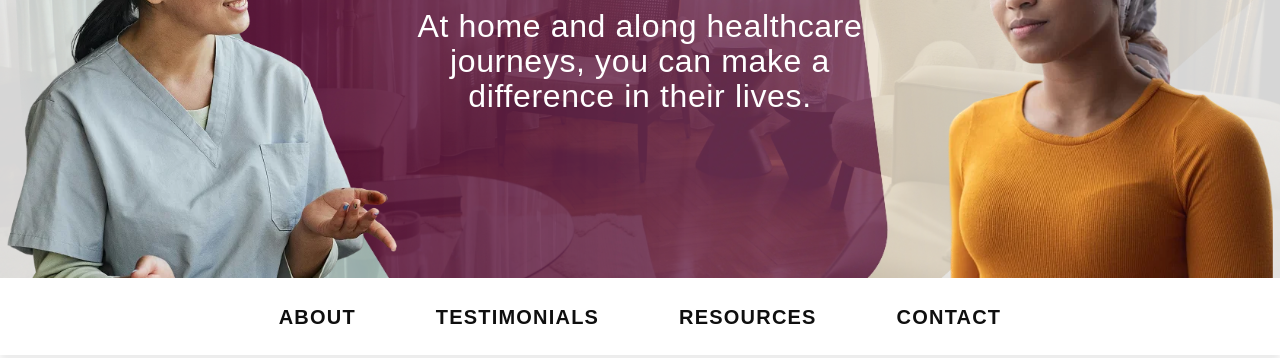
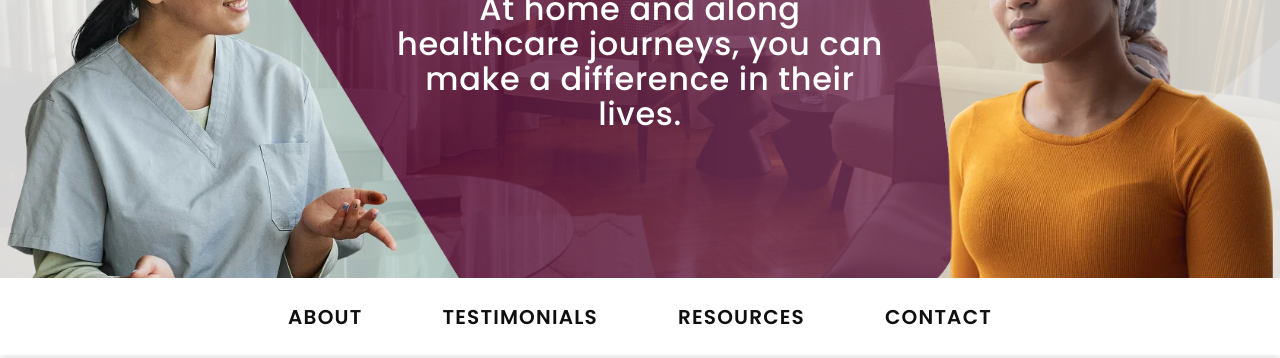
Before and after one commit to weareoutright/alliance-image-campaign, a website: page index.html in a window 1280 px wide. Shown: the part 442-800 px from the top of the page. Drawn offline with Linux system fonts and the light colour scheme.

Commit message:
Replace ITC Avant Garde Gothic Pro with Google Fonts Poppins
Switched from proprietary ITC Avant Garde Gothic Pro to free Google Fonts
Poppins for better accessibility and consistent rendering across all browsers.

- Added Google Fonts import with weights 400, 500, 600, 700
- Updated font-primary variable to use Poppins
- Adjusted hero color overlay left position to 70px

```diff
--- a/src/styles.scss
+++ b/src/styles.scss
@@ -1,6 +1,9 @@
 // ==========================================================================
 // Alliance Image Campaign - Styles
 // ==========================================================================
+
+// Google Fonts Import
+@import url('https://fonts.googleapis.com/css2?family=Poppins:wght@400;500;600;700&display=swap');
 
 // Variables
 // ==========================================================================
@@ -15,7 +18,7 @@ $color-cream: #e7dac4;
 $color-peach-light: #f4cbac;
 
 // Typography
-$font-primary: 'ITC Avant Garde Gothic Pro', sans-serif;
+$font-primary: 'Poppins', sans-serif;
 
 // Font Weights
 $font-weight-book: 400;
@@ -186,6 +189,7 @@ ul {
 
   &__color-overlay {
     @include absolute-fill;
+    left: 70px;
     object-fit: cover;
     object-position: center;
 
```
Also changed, not shown: assets/css/styles.css, 1 other file.
